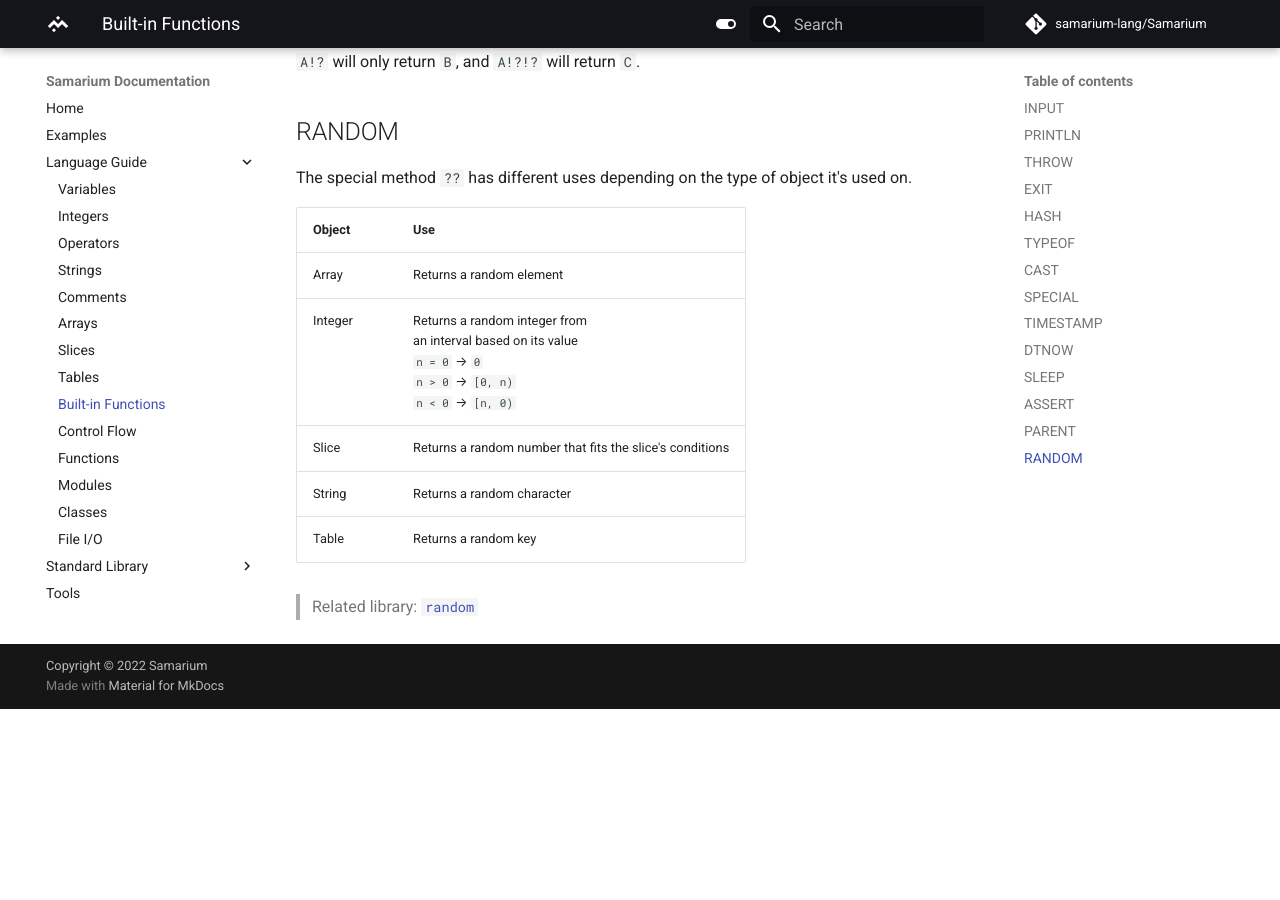
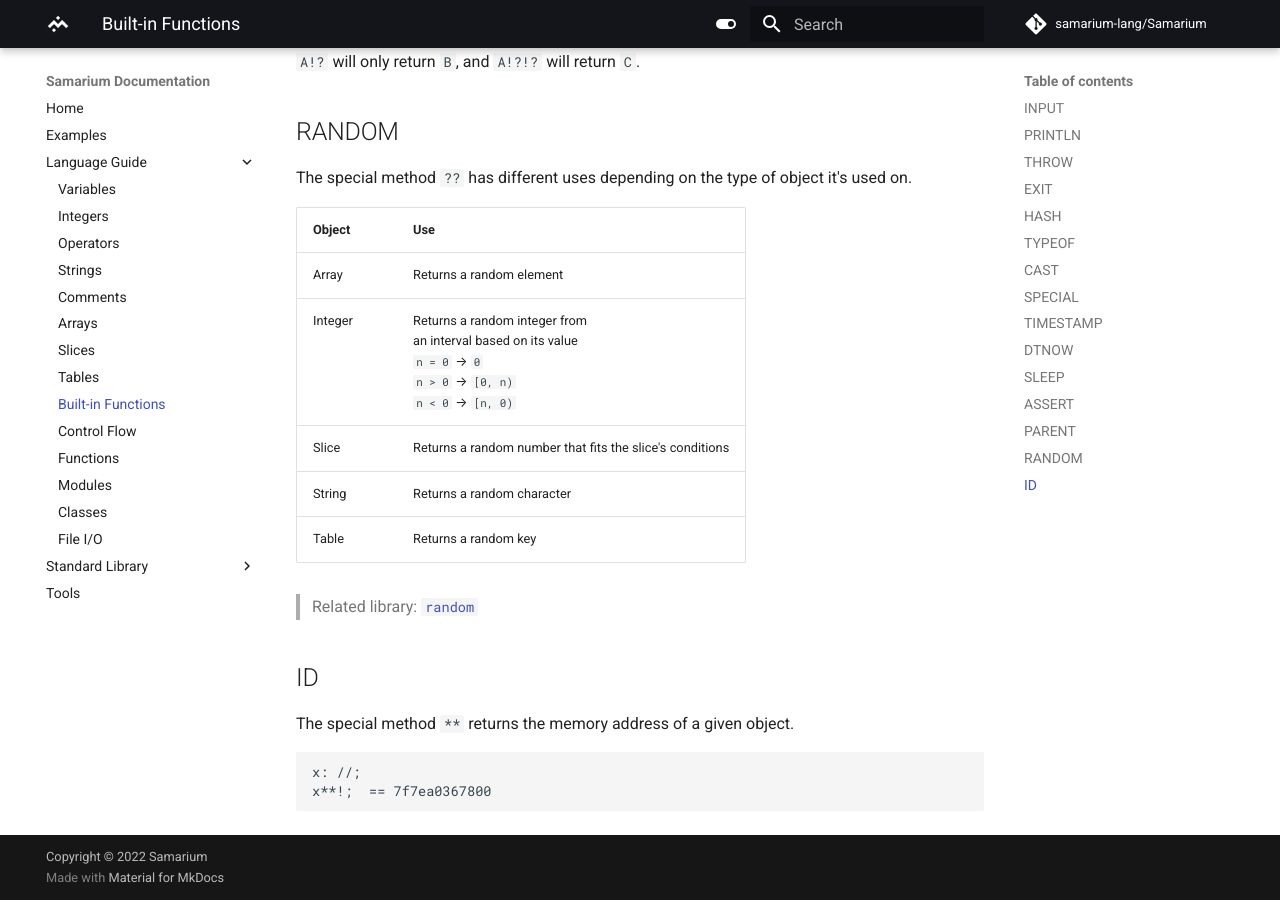
Before and after one commit to samarium-lang/Samarium, an MkDocs documentation site: the page built from docs/builtins.md, in a window 1280 px wide and 900 px high, scrolled down 3479 px. Built offline with MkDocs 1.6.1 and Material for MkDocs 9.7.7, drawn with Linux system fonts in a browser that asks for light colours; comment, search, counter and statistics services are not loaded; before the commit the page ends 4188 px from its top, so only the background shows below that.

Commit message:
(docs) Added ID function

````diff
--- a/docs/builtins.md
+++ b/docs/builtins.md
@@ -145,3 +145,12 @@
 Table   | Returns a random key
 
 > Related library: [`random`](stdrandom.md)
+
+## ID
+
+The special method `**` returns the memory address of a given object.
+
+```sm
+x: //;
+x**!;  == 7f7ea0367800
+```
````
